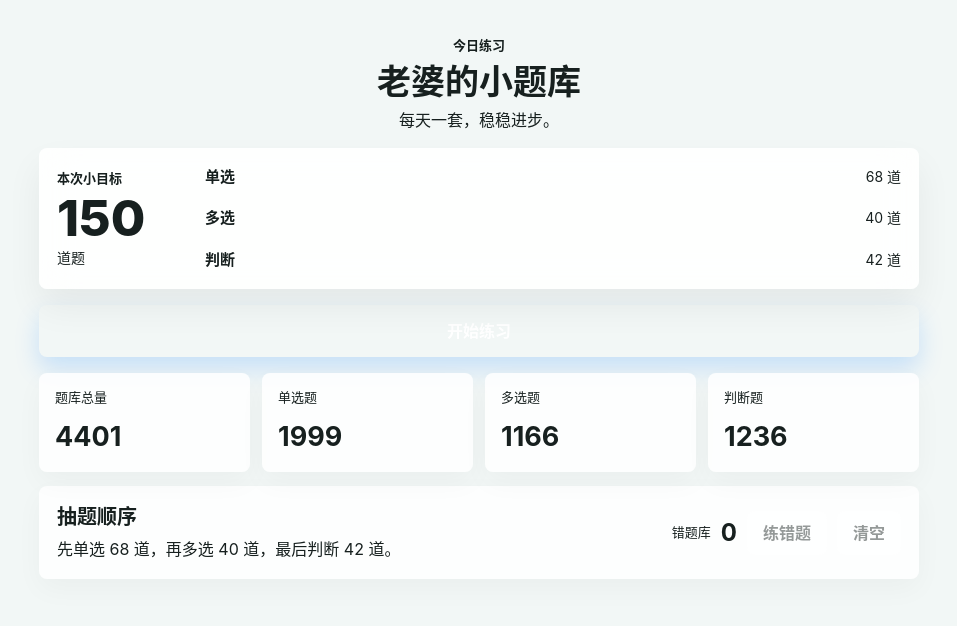
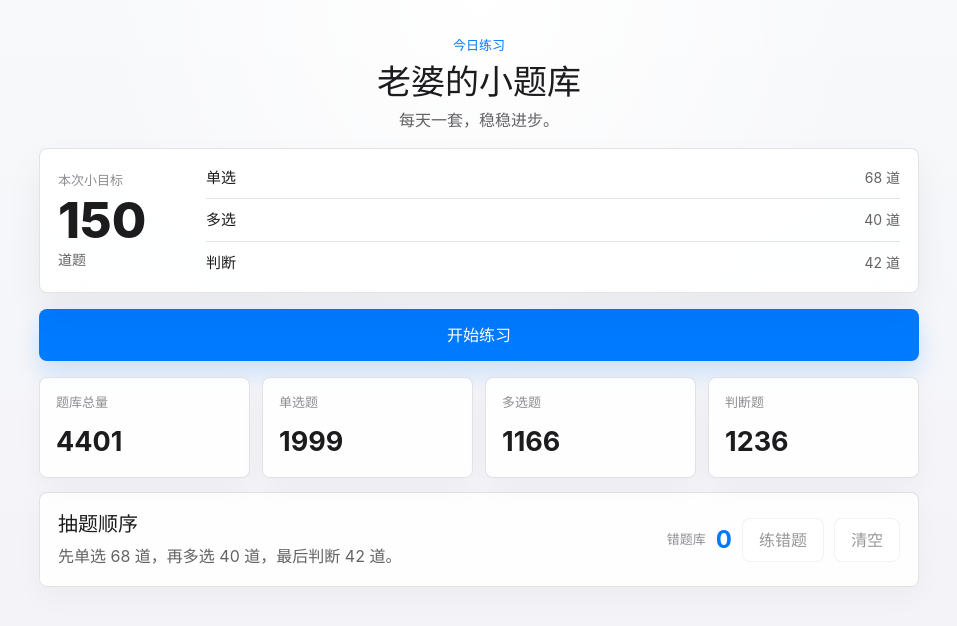
Before and after one commit to 6688wanai/vaccine-practice-ios, a React (Vite) app in the folder vaccine-practice-source-for-github/: page / in a window 1280 px wide. Shown: the top 626 px of the page, without its empty margins (161-1118 px from the left). Built offline with nearby package versions, Linux system fonts and the light colour scheme.

Commit message:
Update global iOS theme variables

```diff
--- a/vaccine-practice-source-for-github/src/index.css
+++ b/vaccine-practice-source-for-github/src/index.css
@@ -1,9 +1,19 @@
 :root {
-  color: #17201f;
-  background: #f2f7f6;
+  --font-body:
+    -apple-system, BlinkMacSystemFont, "SF Pro Display", "SF Pro Text",
+    "PingFang SC", "Hiragino Sans GB", "Microsoft YaHei", "Noto Sans SC",
+    sans-serif;
+  --ink-strong: #1c1c1e;
+  --ink-soft: #636366;
+  --ink-muted: #8e8e93;
+  --accent-blue: #007aff;
+  --line-soft: rgb(60 60 67 / 0.14);
+  color: var(--ink-strong);
+  background:
+    radial-gradient(circle at top, rgb(255 255 255 / 0.96), transparent 38%),
+    linear-gradient(180deg, #f8f9fb 0%, #f2f2f7 100%);
   font-family:
-    Inter, "Microsoft YaHei", "PingFang SC", "Noto Sans CJK SC", system-ui,
-    sans-serif;
+    var(--font-body);
   font-size: 16px;
   line-height: 1.5;
   font-synthesis: none;
@@ -20,6 +30,9 @@ body {
   min-width: 320px;
   min-height: 100svh;
   margin: 0;
+  background:
+    radial-gradient(circle at top, rgb(255 255 255 / 0.96), transparent 38%),
+    linear-gradient(180deg, #f8f9fb 0%, #f2f2f7 100%);
 }
 
 #root {
```
